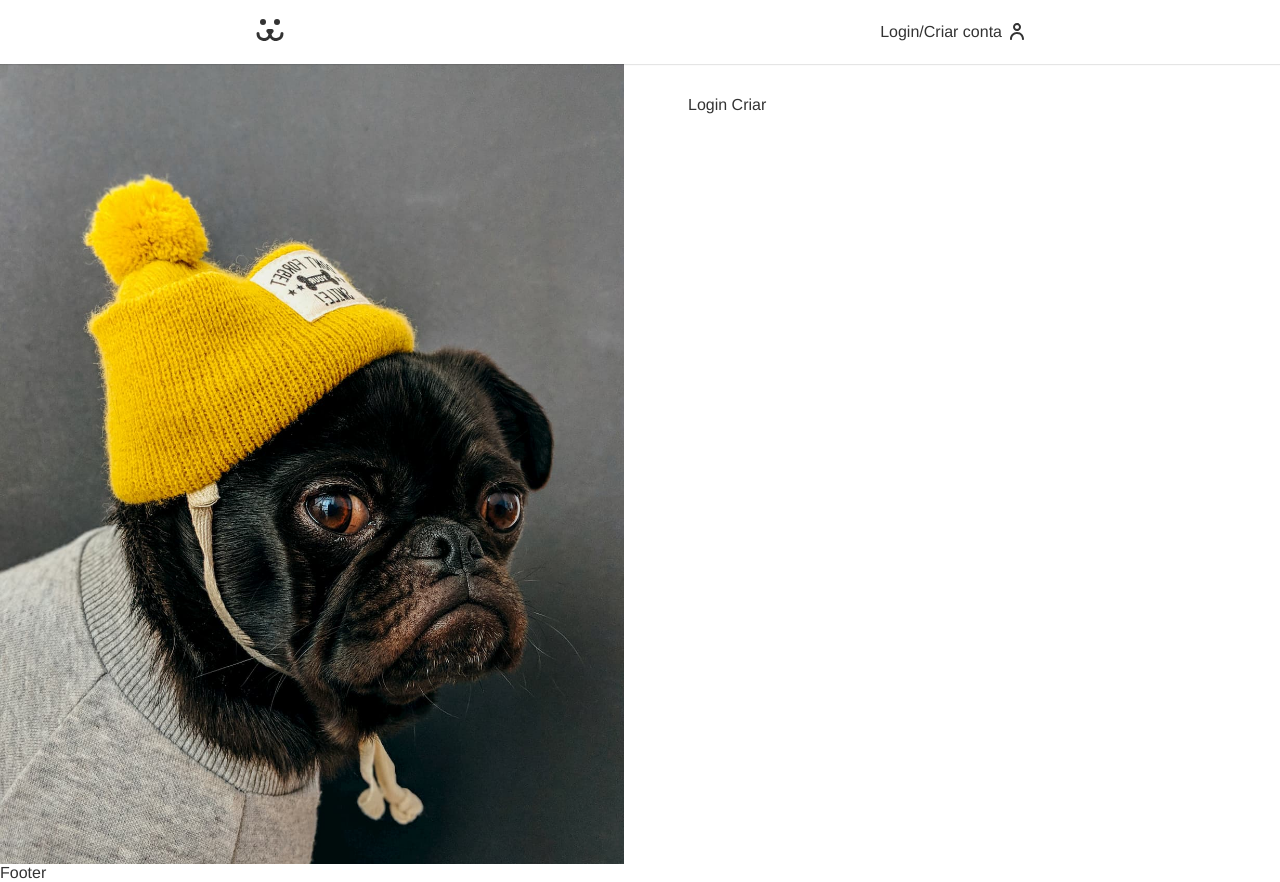
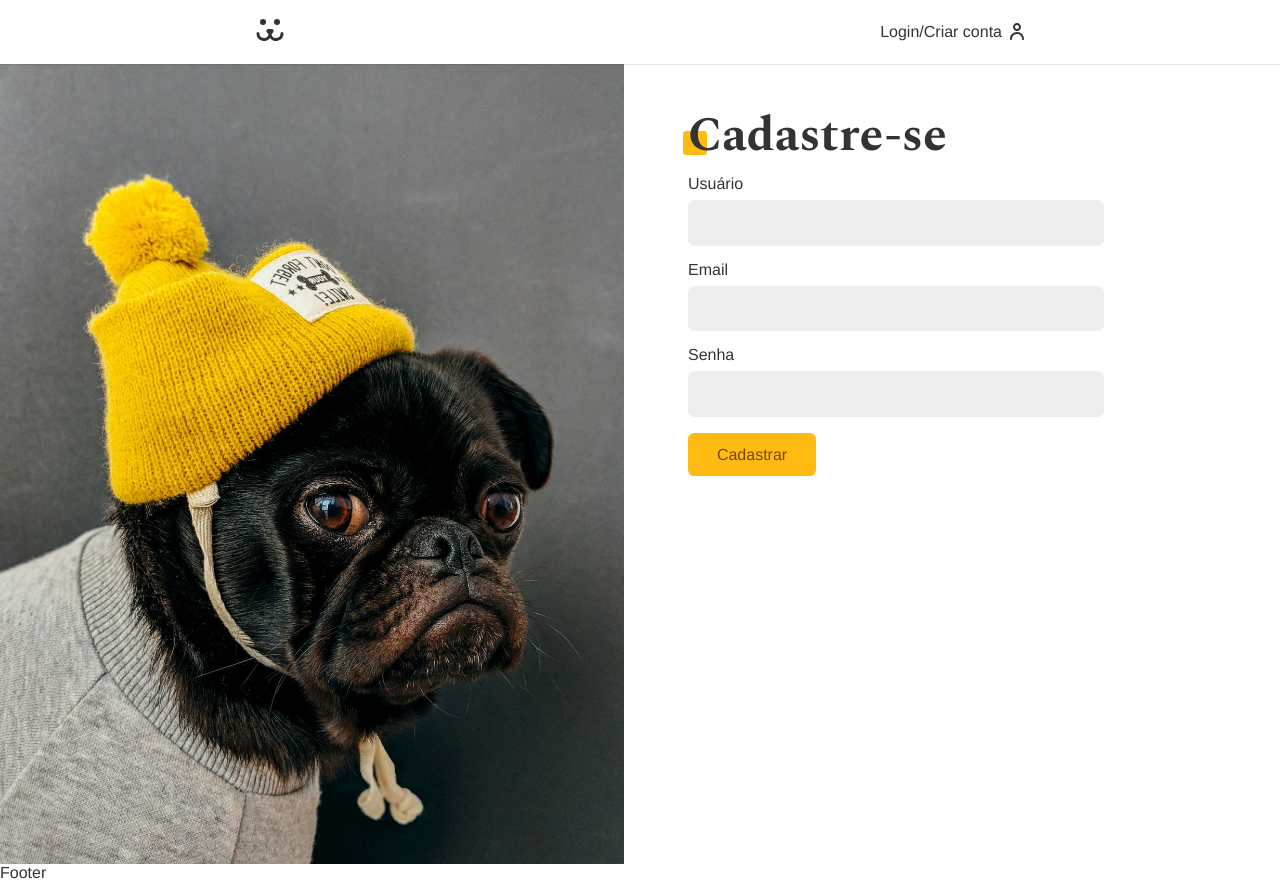
Before and after one commit to thiagoleet/dogs-origamid-react, a React (Vite) app: page /login/criar in a window 1280 px wide. Built offline with nearby package versions, Linux system fonts and the light colour scheme.

Commit message:
Login Create Page

```diff
--- a/src/pages/Login/LoginCreate.jsx
+++ b/src/pages/Login/LoginCreate.jsx
@@ -1,7 +1,44 @@
 import React from "react";
+import Title from "../../components/UI/helpers/Title";
+import InputField from "../../components/UI/form/InputField";
+import { Button } from "../../components/UI/form/Button";
+import useForm from "../../hooks/useForm";
+import api from "../../util/api";
+import { UserContext } from "../../UserContext";
 
 const LoginCreate = () => {
-  return <div>Login Criar</div>;
+  const username = useForm({ type: "text", validation: true });
+  const email = useForm({ type: "email", validation: true });
+  const password = useForm({ type: "password", validation: true });
+
+  const { userLogin } = React.useContext(UserContext);
+
+  async function handleSubmit(event) {
+    event.preventDefault();
+
+    const { url, options } = api.USER_POST({
+      username: username.value,
+      email: email.value,
+      password: password.value,
+    });
+
+    const response = await fetch(url, options);
+    if (response.ok) {
+      await userLogin(username.value, password.value);
+    }
+  }
+
+  return (
+    <section className="animeLeft">
+      <Title>Cadastre-se</Title>
+      <form onSubmit={handleSubmit}>
+        <InputField label="Usuário" name="username" required {...username} />
+        <InputField label="Email" name="email" required {...email} />
+        <InputField label="Senha" name="password" required {...password} />
+        <Button>Cadastrar</Button>
+      </form>
+    </section>
+  );
 };
 
 export default LoginCreate;
--- a/src/util/api.js
+++ b/src/util/api.js
@@ -39,6 +39,18 @@ const api = {
       },
     };
   },
+  USER_POST: (body) => {
+    return {
+      url: api.url + api.endpoints.user,
+      options: {
+        method: "POST",
+        headers: {
+          "Content-Type": "application/json",
+        },
+        body: JSON.stringify(body),
+      },
+    };
+  },
 };
 
 export default api;
```
